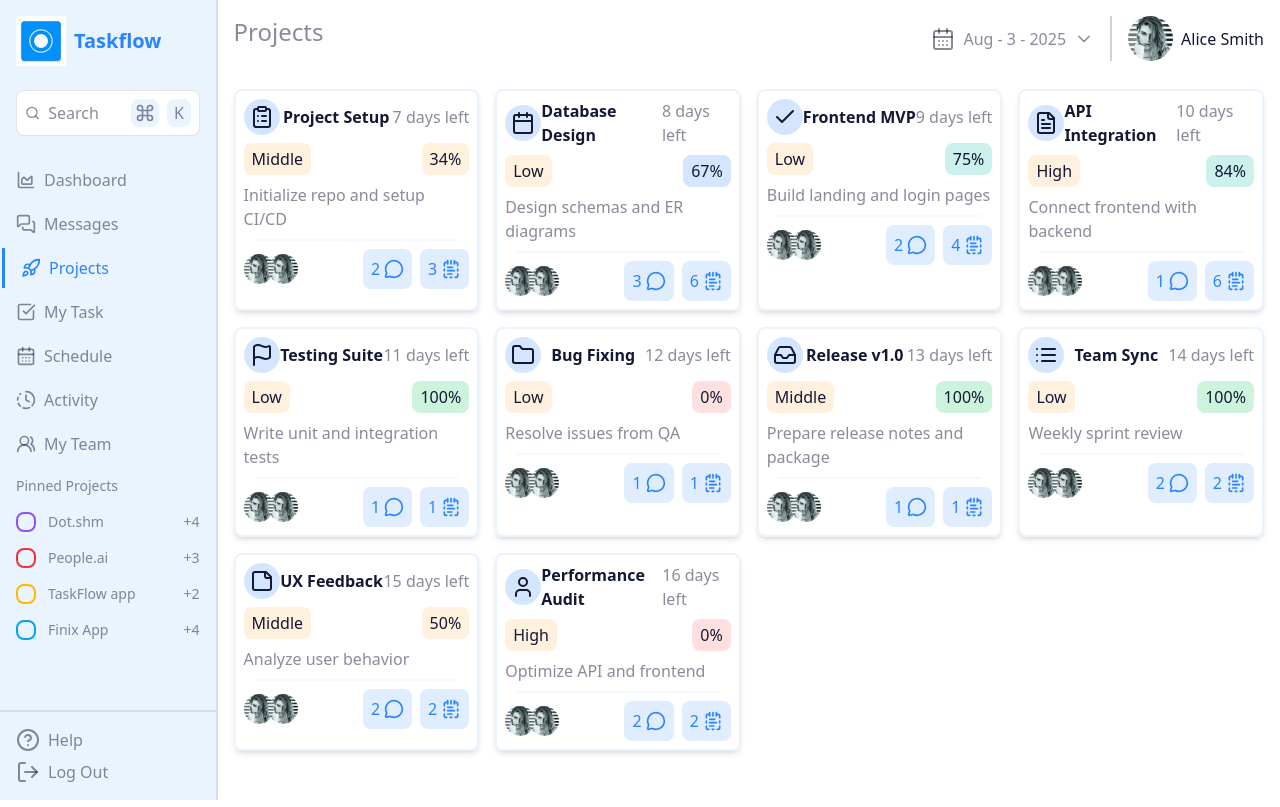
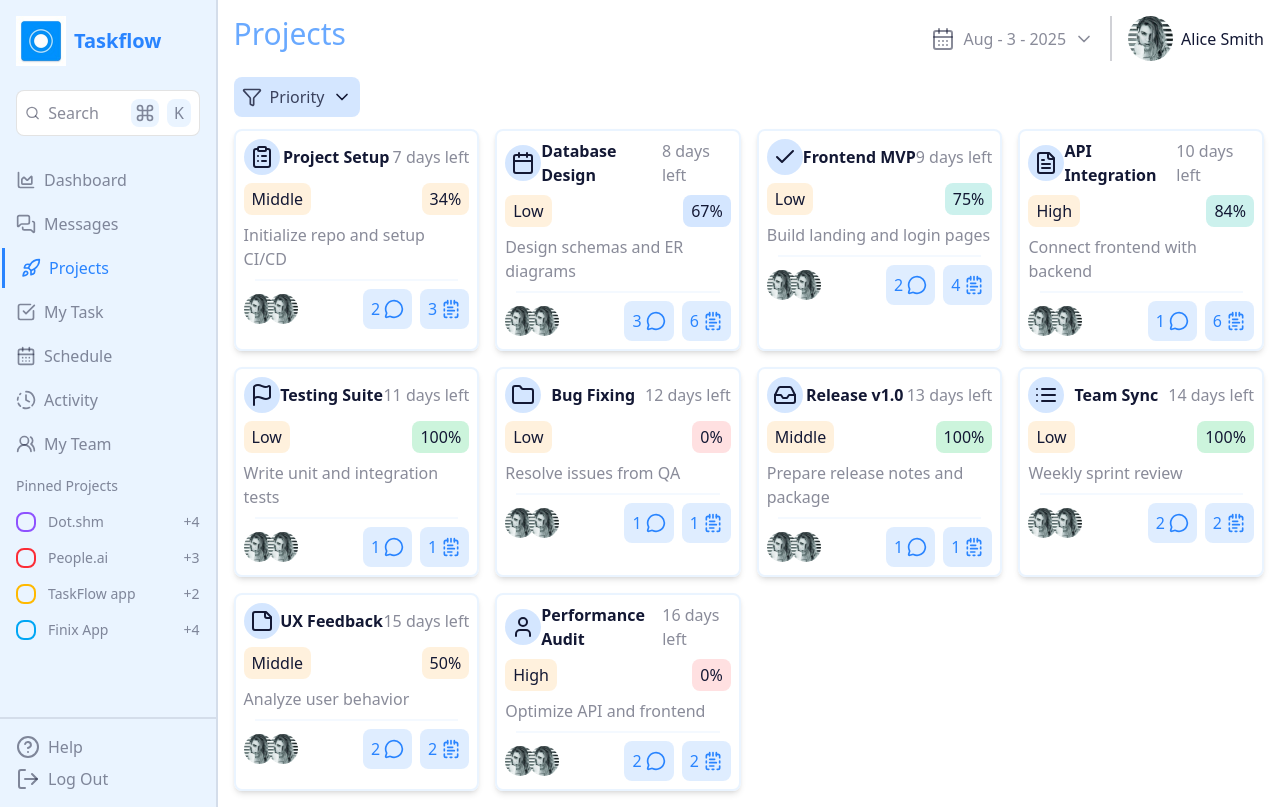
Before and after one commit to Kirill-Ant1511/task-flow, a Next.js app: page /dashboard/projects in a window 1280 px wide. Built offline with nearby package versions, Linux system fonts and the light colour scheme.

Commit message:
Simple update

```diff
--- /dev/null
+++ b/src/app/dashboard/projects/TaskList.tsx
@@ -0,0 +1,33 @@
+'use client'
+import { TaskCard } from '@/components/ui/Tasks/TaskCard'
+import { TaskFilter } from '@/components/ui/Tasks/TaskFilter'
+import { mockTasks } from '@/data/mock/Task'
+import type { ITask } from '@/types/task.types'
+import { useEffect, useState } from 'react'
+
+export function TaskList() {
+	const [tasks, setTasks] = useState<ITask[]>()
+	useEffect(() => {
+		setTasks(mockTasks)
+	}, [])
+	if (tasks) {
+		return (
+			<div>
+				<TaskFilter
+					tasks={tasks}
+					setTasks={setTasks}
+				/>
+				<div className='grid grid-cols-4 gap-4'>
+					{tasks.map(task => (
+						<TaskCard
+							task={task}
+							key={task.id}
+						/>
+					))}
+				</div>
+			</div>
+		)
+	} else {
+		return <div>Loading</div>
+	}
+}
--- a/src/app/dashboard/projects/page.tsx
+++ b/src/app/dashboard/projects/page.tsx
@@ -1,17 +1,12 @@
-import { TaskCard } from '@/components/ui/Tasks/TaskCard'
+import { TaskFilter } from '@/components/ui/Tasks/TaskFilter'
 import { mockTasks } from '@/data/mock/Task'
+import { TaskList } from './TaskList'
 
 export default function ProjectsPage() {
 	return (
 		<div>
-			<div className='grid grid-cols-4 gap-4'>
-				{mockTasks.map(task => (
-					<TaskCard
-						task={task}
-						key={task.id}
-					/>
-				))}
-			</div>
+
+			<TaskList />
 		</div>
 	)
 }
--- a/src/components/ui/Dashboard/DashboardHeading.tsx
+++ b/src/components/ui/Dashboard/DashboardHeading.tsx
@@ -9,8 +9,8 @@ export function DashboardHeading() {
 	const pathname = usePathname()
 	const now = new Date()
 	return (
-		<div className='w-full flex justify-between mb-7'>
-			<h1 className='text-2xl text-foreground/50'>
+		<div className='w-full flex justify-between mb-4'>
+			<h1 className='text-3xl text-primary/70'>
 				{MENU_ITEM.find(item => item.path === pathname)?.title}
 			</h1>
 
--- a/src/components/ui/Tasks/TaskFilter.tsx
+++ b/src/components/ui/Tasks/TaskFilter.tsx
@@ -0,0 +1,77 @@
+'use client'
+import { mockTasks } from '@/data/mock/Task'
+import { Priority, type ITask } from '@/types/task.types'
+import { ChevronDown, Filter } from 'lucide-react'
+import { useEffect, useState } from 'react'
+
+interface Props {
+	tasks: ITask[]
+	setTasks: (value: ITask[]) => void
+}
+
+export function TaskFilter({ tasks, setTasks }: Props) {
+	const [priorityFilter, setPriorityFilter] = useState<Priority | null>()
+	const [openPrioritySelect, setPrioritySelect] = useState(false)
+
+	useEffect(() => {
+		console.log(priorityFilter)
+		if (priorityFilter)
+			setTasks(mockTasks.filter(task => task.priority === priorityFilter))
+		else setTasks(mockTasks)
+	}, [priorityFilter])
+
+	return (
+		<div className='mb-3 relative w-fit'>
+			<button
+				className='flex gap-2 items-center p-2 bg-primary/20 rounded-lg hover:bg-primary/50 transition-all duration-150'
+				onClick={() => setPrioritySelect(!openPrioritySelect)}
+			>
+				<p className='flex gap-2 items-center text-foreground/80 hover:text-foreground '>
+					<Filter size={20} />
+					Priority
+				</p>{' '}
+				<ChevronDown size={20} />
+			</button>
+			{openPrioritySelect && (
+				<div className='absolute w-full bg-secondary p-2 rounded-lg flex flex-col gap-2 mt-1'>
+					<button
+						className='bg-primary/20 w-full py-1 px-2 text-start rounded-lg hover:bg-primary/50 transition-all duration-150'
+						onClick={() => {
+							setPriorityFilter(null)
+							setPrioritySelect(false)
+						}}
+					>
+						None
+					</button>
+					<button
+						className='bg-primary/20 w-full py-1 px-2 text-start rounded-lg hover:bg-primary/50 transition-all duration-150'
+						onClick={() => {
+							setPriorityFilter(Priority.Low)
+							setPrioritySelect(false)
+						}}
+					>
+						Low
+					</button>
+					<button
+						className='bg-primary/20 w-full py-1 px-2 text-start rounded-lg hover:bg-primary/50 transition-all duration-150'
+						onClick={() => {
+							setPriorityFilter(Priority.Middle)
+							setPrioritySelect(false)
+						}}
+					>
+						Middle
+					</button>
+					<button
+						className='bg-primary/20 w-full py-1 px-2 text-start rounded-lg hover:bg-primary/50 transition-all duration-150'
+						onClick={() => {
+							setPriorityFilter(Priority.High)
+							setPrioritySelect(false)
+						}}
+					>
+						High
+					</button>
+				</div>
+			)}
+		</div>
+	)
+}
--- a/src/data/mock/Profile.ts
+++ b/src/data/mock/Profile.ts
@@ -26,7 +26,7 @@ export const mockProfiles: IProfile[] = [
 		name: 'Charlie',
 		surname: 'Williams',
 		email: 'charlie@example.com',
-		avatar: '/avatar.png',
+	                                                                         	avatar: '/avatar.png',
 		createData: new Date('2025-06-03'),
 		messages: [mockMessages[2]]
 	},
```
Also changed, not shown: public/relationship model.png (added).
